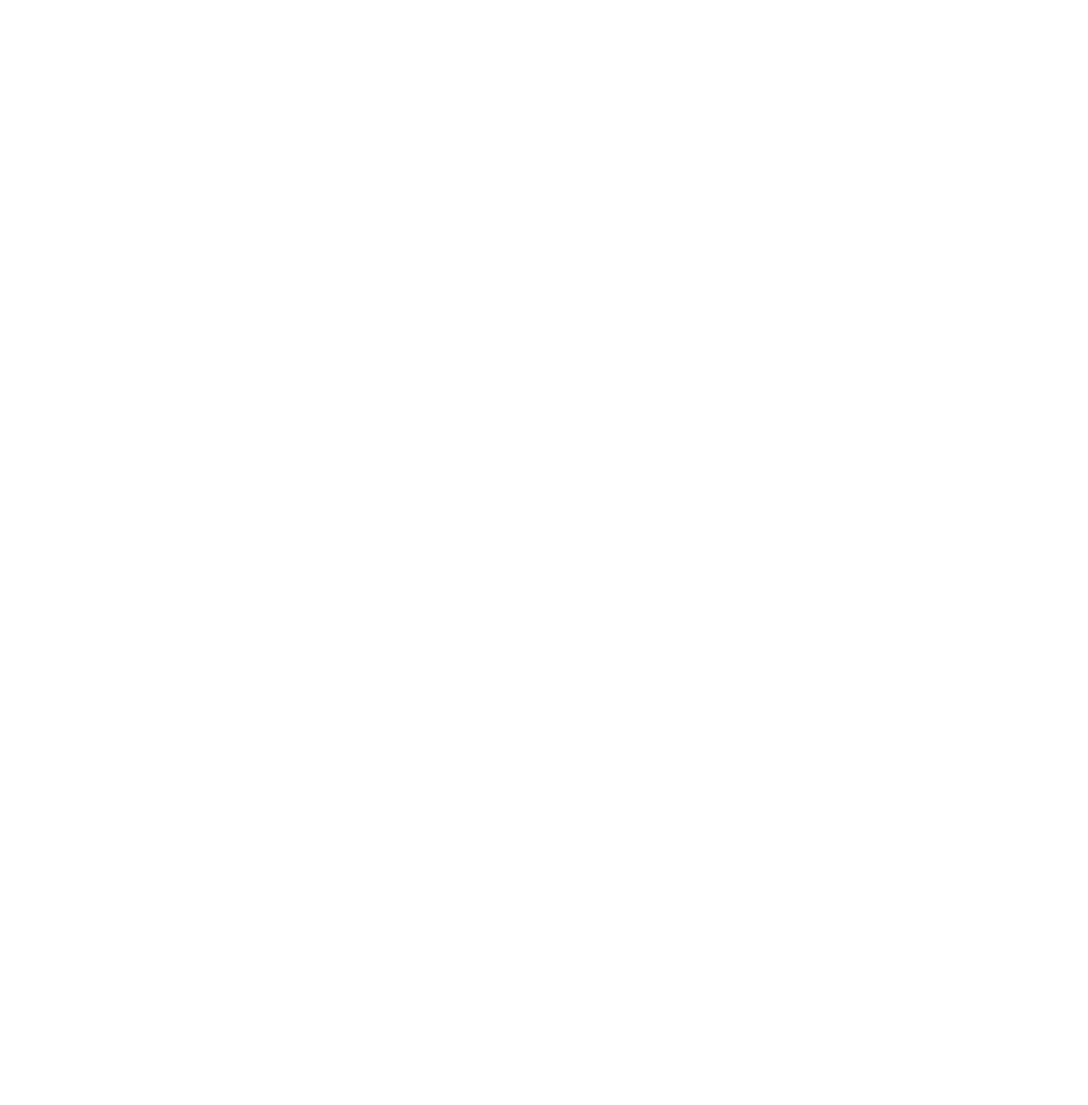
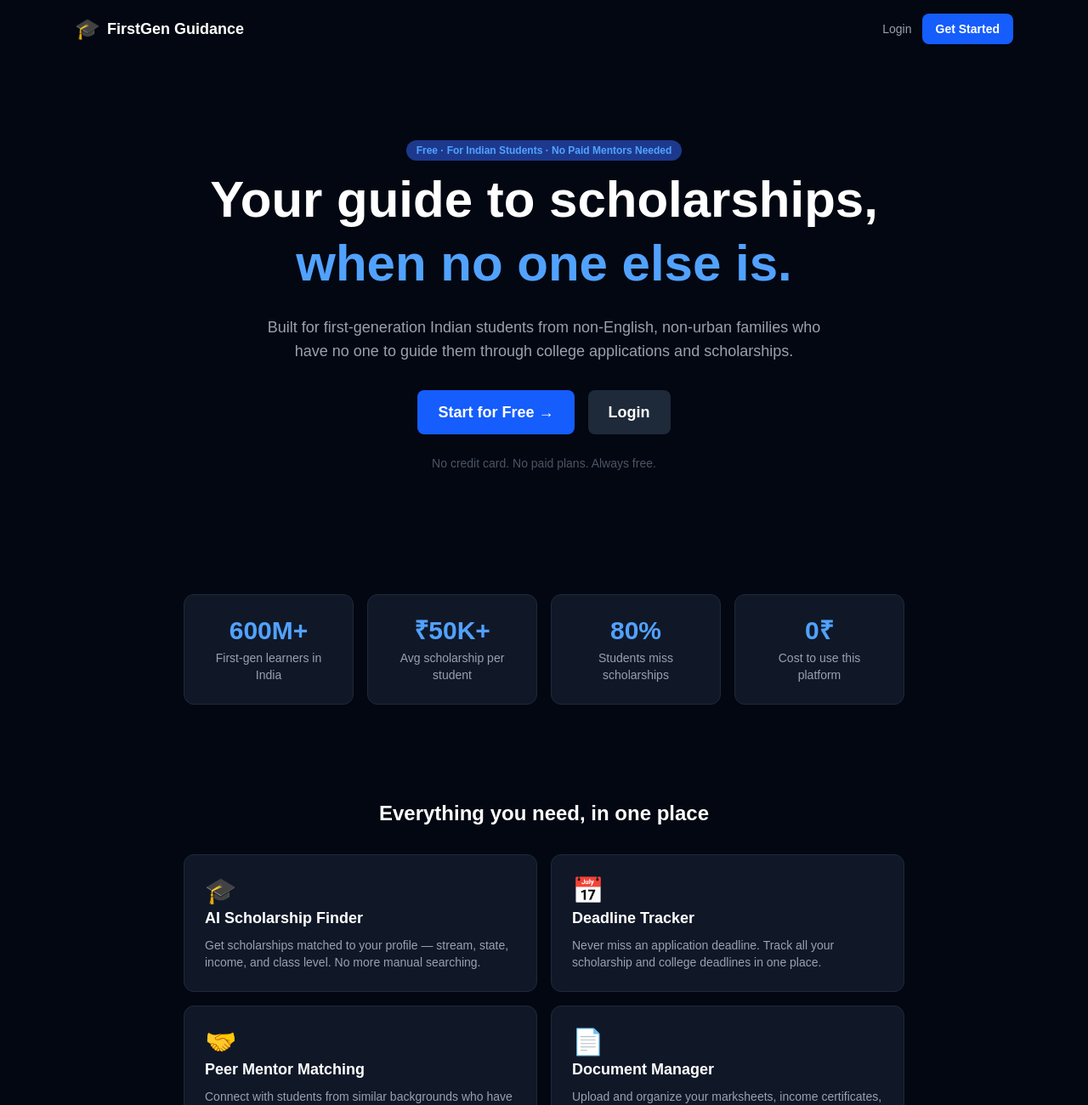
Before and after one commit to shubhitiwariiii/first-gen-guidance, a Next.js app: page / in a window 1280 px wide. Before the commit this address had no page. Shown: the top 1300 px of the page at 85% size. Before the commit the page ends 800 px from the top, so only its background shows below. Built offline with nearby package versions, Linux system fonts and the light colour scheme.

Commit message:
feat: landing page with hero, features, how it works and CTA

```diff
--- a/src/app/page.tsx
+++ b/src/app/page.tsx
@@ -1,5 +1,139 @@
-import { redirect } from 'next/navigation'
+import Link from 'next/link'
 
-export default function Home() {
-  redirect('/signup')
+export default function LandingPage() {
+  return (
+    <div className="min-h-screen bg-gray-950 text-white">
+
+      {/* Navbar */}
+      <nav className="flex items-center justify-between px-6 py-4 max-w-6xl mx-auto">
+        <div className="flex items-center gap-2">
+          <span className="text-2xl">🎓</span>
+          <span className="font-bold text-lg">FirstGen Guidance</span>
+        </div>
+        <div className="flex items-center gap-3">
+          <Link href="/login" className="text-gray-400 hover:text-white text-sm transition-colors">
+            Login
+          </Link>
+          <Link href="/signup" className="px-4 py-2 bg-blue-600 hover:bg-blue-700 text-white text-sm rounded-lg font-semibold transition-colors">
+            Get Started
+          </Link>
+        </div>
+      </nav>
+
+      {/* Hero */}
+      <section className="max-w-4xl mx-auto px-6 py-24 text-center space-y-6">
+        <div className="inline-block bg-blue-900 text-blue-400 text-xs font-semibold px-3 py-1 rounded-full mb-2">
+          Free · For Indian Students · No Paid Mentors Needed
+        </div>
+        <h1 className="text-4xl md:text-6xl font-bold leading-tight">
+          Your guide to scholarships,{' '}
+          <span className="text-blue-400">when no one else is.</span>
+        </h1>
+        <p className="text-gray-400 text-lg max-w-2xl mx-auto">
+          Built for first-generation Indian students from non-English, non-urban families
+          who have no one to guide them through college applications and scholarships.
+        </p>
+        <div className="flex items-center justify-center gap-4 pt-2">
+          <Link href="/signup" className="px-6 py-3 bg-blue-600 hover:bg-blue-700 text-white rounded-lg font-semibold text-lg transition-colors">
+            Start for Free →
+          </Link>
+          <Link href="/login" className="px-6 py-3 bg-gray-800 hover:bg-gray-700 text-white rounded-lg font-semibold text-lg transition-colors">
+            Login
+          </Link>
+        </div>
+        <p className="text-gray-600 text-sm">No credit card. No paid plans. Always free.</p>
+      </section>
+
+      {/* Stats */}
+      <section className="max-w-4xl mx-auto px-6 py-12">
+        <div className="grid grid-cols-2 md:grid-cols-4 gap-4">
+          {[
+            { number: '600M+', label: 'First-gen learners in India' },
+            { number: '₹50K+', label: 'Avg scholarship per student' },
+            { number: '80%', label: 'Students miss scholarships' },
+            { number: '0₹', label: 'Cost to use this platform' },
+          ].map(stat => (
+            <div key={stat.label} className="bg-gray-900 rounded-xl p-6 text-center border border-gray-800">
+              <p className="text-3xl font-bold text-blue-400">{stat.number}</p>
+              <p className="text-gray-400 text-sm mt-1">{stat.label}</p>
+            </div>
+          ))}
+        </div>
+      </section>
+
+      {/* Features */}
+      <section className="max-w-4xl mx-auto px-6 py-16 space-y-4">
+        <h2 className="text-2xl font-bold text-center mb-8">Everything you need, in one place</h2>
+        <div className="grid grid-cols-1 md:grid-cols-2 gap-4">
+          {[
+            {
+              icon: '🎓',
+              title: 'AI Scholarship Finder',
+              desc: 'Get scholarships matched to your profile — stream, state, income, and class level. No more manual searching.'
+            },
+            {
+              icon: '📅',
+              title: 'Deadline Tracker',
+              desc: 'Never miss an application deadline. Track all your scholarship and college deadlines in one place.'
+            },
+            {
+              icon: '🤝',
+              title: 'Peer Mentor Matching',
+              desc: 'Connect with students from similar backgrounds who have already navigated the system.'
+            },
+            {
+              icon: '📄',
+              title: 'Document Manager',
+              desc: 'Upload and organize your marksheets, income certificates, and ID proofs — ready when you need them.'
+            },
+          ].map(feature => (
+            <div key={feature.title} className="bg-gray-900 rounded-xl p-6 border border-gray-800 space-y-2">
+              <span className="text-3xl">{feature.icon}</span>
+              <h3 className="text-white font-bold text-lg">{feature.title}</h3>
+              <p className="text-gray-400 text-sm">{feature.desc}</p>
+            </div>
+          ))}
+        </div>
+      </section>
+
+      {/* How it works */}
+      <section className="max-w-4xl mx-auto px-6 py-16 space-y-8">
+        <h2 className="text-2xl font-bold text-center">How it works</h2>
+        <div className="grid grid-cols-1 md:grid-cols-3 gap-6">
+          {[
+            { step: '01', title: 'Create your profile', desc: 'Tell us your class, stream, state, and family income in 2 minutes.' },
+            { step: '02', title: 'Upload your documents', desc: 'Upload marksheets and certificates once. Use them for all applications.' },
+            { step: '03', title: 'Get matched', desc: 'AI finds scholarships you qualify for and mentors who can guide you.' },
+          ].map(item => (
+            <div key={item.step} className="space-y-3">
+              <span className="text-4xl font-bold text-blue-900">{item.step}</span>
+              <h3 className="text-white font-bold">{item.title}</h3>
+              <p className="text-gray-400 text-sm">{item.desc}</p>
+            </div>
+          ))}
+        </div>
+      </section>
+
+      {/* CTA */}
+      <section className="max-w-4xl mx-auto px-6 py-16">
+        <div className="bg-blue-600 rounded-2xl p-10 text-center space-y-4">
+          <h2 className="text-3xl font-bold">Ready to find your scholarship?</h2>
+          <p className="text-blue-200">Join thousands of first-gen students getting the guidance they deserve.</p>
+          <Link href="/signup" className="inline-block px-8 py-3 bg-white text-blue-600 rounded-lg font-bold text-lg hover:bg-blue-50 transition-colors">
+            Get Started Free →
+          </Link>
+        </div>
+      </section>
+
+      {/* Footer */}
+      <footer className="border-t border-gray-800 px-6 py-8 max-w-6xl mx-auto flex items-center justify-between">
+        <div className="flex items-center gap-2">
+          <span className="text-xl">🎓</span>
+          <span className="font-bold text-sm">FirstGen Guidance</span>
+        </div>
+        <p className="text-gray-600 text-sm">Built by Shubhi Tiwari · For first-gen students of India</p>
+      </footer>
+
+    </div>
+  )
 }
```
